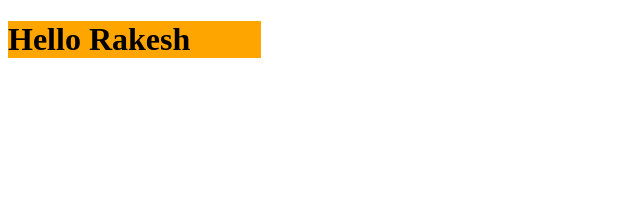
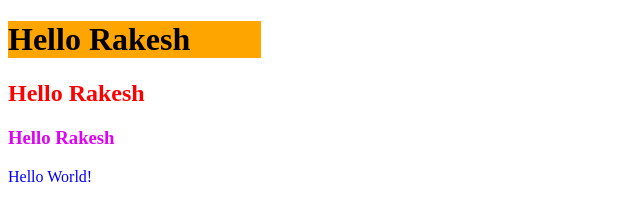
Before and after one commit to codeonpapers/Web_Development_Journey, a plain HTML site: page CSS_Practice.html in a window 1280 px wide. Shown: the whole page, without its empty margins (0-640 px from the left). Drawn offline with Linux system fonts and the light colour scheme.

Commit message:
New file added

```diff
--- a/CSS_Practice.html
+++ b/CSS_Practice.html
@@ -10,9 +10,19 @@
             background-color: orange;
             width:20%;
         }
+        .class1{
+            color:red;
+        }
+        #id1{
+            color:rgb(223, 0, 248);
+        }
     </style>
+    <link rel="stylesheet" href="Style.css">
 </head>
 <body>
     <h1>Hello Rakesh</h1>
+    <h2 class="class1">Hello Rakesh</h2>
+    <h3 id="id1">Hello Rakesh</h3>
+    <p>Hello World!</p>
 </body>
 </html>
--- /dev/null
+++ b/Projects/Style.css
@@ -0,0 +1,30 @@
+* {
+    margin:0px;
+    padding:0px;
+}
+.card {
+    border: 2px solid red;
+    height:50vh;
+    background-color: #fff;
+    border-radius:10px;
+    padding:20px;
+    width: 20vw;
+    overflow: hidden;
+}
+body {
+    background-color: black;
+    color:red;
+    display:flex;
+    justify-content: center;
+    align-items: center;
+    height:100vh;
+    font-family: Georgia, serif;
+}
+label {
+    display: block;
+    padding:2px;
+}
+h1 {
+    color: rgb(44, 108, 248);
+    text-align: center;
+}
--- /dev/null
+++ b/Style.css
@@ -0,0 +1,4 @@
+p {
+    font-weight:200;
+    color:blue;
+}
```
Also changed, not shown: Projects/Index.html (added, +21 -0 lines), Projects/Script.js (added).
